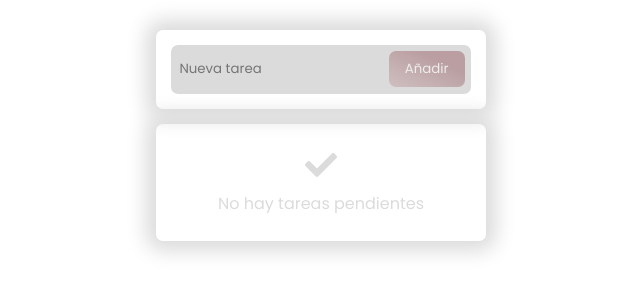
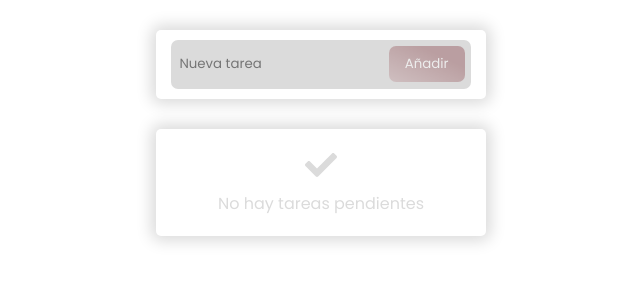
Before and after one commit to danivalls/vue-todo-app, a Vue app: page / in a window 1280 px wide. Shown: the top 300 px of the page, without its empty margins (319-959 px from the left). Built offline with nearby package versions, Linux system fonts and the light colour scheme.

Commit message:
Solved issue with row-gap in safari

```diff
--- a/src/App.vue
+++ b/src/App.vue
@@ -37,17 +37,13 @@ export default {
   -webkit-font-smoothing: antialiased;
   -moz-osx-font-smoothing: grayscale;
   color: $secondary;
-  display: flex;
-  flex-flow: column;
-  align-items: center;
-  padding: 30px;
-  row-gap: 15px;
 
   .card {
     width: 300px;
-    padding: 15px;
-    border-radius: 7px;
-    box-shadow: 0 0 20px 10px $gray;
+    padding: 10px 15px;
+    margin: 30px auto;
+    border-radius: 5px;
+    box-shadow: 0 0 15px 5px $gray;
     &.tasks-list-card {
       .tasks-list {
         max-height: 600px;
--- a/src/components/TasksList.vue
+++ b/src/components/TasksList.vue
@@ -36,8 +36,9 @@ export default {
 
 <style lang="scss" scoped>
 .tasks-list-wrapper {
-  .list-item:not(:last-child) {
-    margin-bottom: 10px;
+  .list-item {
+    border-bottom: 1px solid $gray;
+    padding: 10px 0;
   }
 }
 </style>
```
